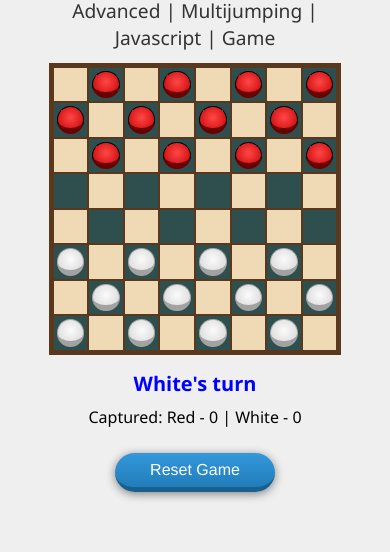
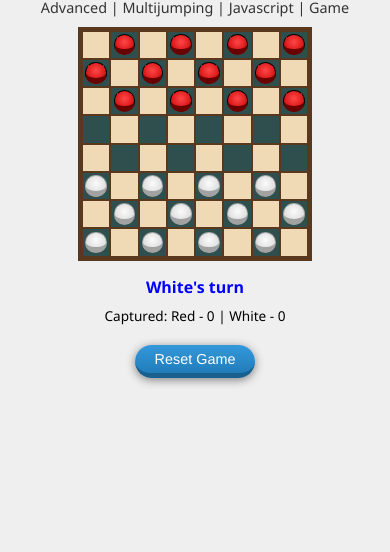
Before and after one commit to jacekbwwa/Checkers-multijump-JB, a plain HTML site: page index.html in a window 390 px wide. Shown: the part 339-891 px from the top of the page. Drawn offline with Linux system fonts and the light colour scheme.

Commit message:
A file was changed

```diff
--- a/styles.css
+++ b/styles.css
@@ -22,6 +22,7 @@ body {
 }
 .top {
     margin-bottom: 10px;
+    margin-top: 10px;
 }
 .title {
     color: dodgerblue;
@@ -89,6 +90,7 @@ h2 {
     cursor: pointer;
     box-sizing: border-box;
     transition: box-shadow 0.2s ease;
+
 }
 
 .piece.red {
@@ -104,7 +106,7 @@ h2 {
 }
 
 /* King indicator */
-.piece.king::after {
+ .piece.king::after {
     content: "♔";
     position: absolute;
     top: 5px;
@@ -116,7 +118,10 @@ h2 {
     text-shadow: 0 0 5px black;
     pointer-events: none;
     user-select: none;
+
+
 }
+
 
 #message {
     margin-top: 15px;
@@ -171,8 +176,7 @@ button:focus-visible {
 }
 
 /* Responsive adjustments */
-
-@media (min-width: 1281px) {
+@media (min-width: 1681px) {
     #board {
         max-width: 30vw;
         height: 30vw;
@@ -201,7 +205,121 @@ button:focus-visible {
         padding: 7px 12px;
         margin-top: 22px;
     }
+        .piece.king::after {
+        top: 5px;
+        left: 50%;
+        font-size: 30px;
+    }
+}
 
+
+@media (max-width: 1680px) {
+    #board {
+        max-width: 30vw;
+        height: 30vw;
+    }
+
+    h1 {
+        font-size: 2rem;
+    }
+
+    h2 {
+        font-size: 1.5rem;
+        margin-bottom: 10px;
+    }
+
+    #message {
+        font-size: 1.1rem;
+    }
+
+    #captured-info {
+        font-size: 0.95rem;
+    }
+
+    button {
+        width: 140px;
+        font-size: 0.95rem;
+        padding: 7px 12px;
+        margin-top: 22px;
+    }
+        .piece.king::after {
+        top: 5px;
+        left: 50%;
+        font-size: 30px;
+    }
+}
+
+@media (max-width: 1440px) {
+    #board {
+        max-width: 30vw;
+        height: 30vw;
+    }
+
+    h1 {
+        font-size: 2rem;
+    }
+
+    h2 {
+        font-size: 1.5rem;
+        margin-bottom: 10px;
+    }
+
+    #message {
+        font-size: 1.1rem;
+    }
+
+    #captured-info {
+        font-size: 0.95rem;
+    }
+
+    button {
+        width: 140px;
+        font-size: 0.95rem;
+        padding: 7px 12px;
+        margin-top: 22px;
+    }
+        .piece.king::after {
+        top: 5px;
+        left: 50%;
+        font-size: 20px;
+    }
+}
+
+@media (max-width: 1367px) {
+    #board {
+        max-width: 30vw;
+        height: 30vw;
+    }
+
+    h1 {
+        font-size: 2rem;
+    }
+
+    h2 {
+        font-size: 1.5rem;
+        margin-bottom: 10px;
+    }
+
+    #message {
+        font-size: 1.1rem;
+    }
+
+    #captured-info {
+        font-size: 0.95rem;
+    }
+
+    button {
+        width: 140px;
+        font-size: 0.95rem;
+        padding: 7px 12px;
+        margin-top: 22px;
+    }
+        .piece.king::after {
+        top: 5px;
+        left: 50%;
+        font-size: 20px;
+    }
+}
 @media (max-width: 1280px) {
     #board {
         max-width: 30vw;
@@ -233,16 +351,16 @@ button:focus-visible {
     }
 
     .piece.king::after {
-        top: 15px;
+        top: 1px;
         left: 50%;
-        font-size: 35px;
+        font-size: 12px;
     }
 }
 
-@media (max-width: 1024px) {
+@media (max-width: 1176px) {
     #board {
-        max-width: 60vw;
-        height: 60vw;
+        max-width: 30vw;
+        height: 30vw;
     }
 
     h1 {
@@ -271,14 +389,50 @@ button:focus-visible {
     .piece.king::after {
         top: 5px;
         left: 50%;
-        font-size: 20px;
+        font-size: 11px;
+    }
+}
+
+@media (max-width: 1023px) {
+    #board {
+        max-width: 100vw;
+        height: 100vw;
+    }
+
+    h1 {
+        font-size: 1.5rem;
+    }
+
+    h2 {
+        font-size: 1.5rem;
+        margin-bottom: 10px;
+    }
+
+    #message {
+        font-size: 1.5rem;
+    }
+
+    #captured-info {
+        font-size: 1rem;
+    }
+
+    button {
+        width: 140px;
+        font-size: 1rem;
+        padding: 7px 12px;
+        margin-top: 22px;
+    }
+    .piece.king::after {
+        top: 5px;
+        left: 50%;
+        font-size: 25px;
     }
 }
 
 @media (max-width: 820px) {
     #board {
-        max-width: 98vw;
-        height: 98vw;
+        max-width: 100vw;
+        height: 100vw;
     }
 
     h1 {
@@ -340,16 +494,18 @@ button:focus-visible {
         padding: 7px 12px;
         margin-top: 22px;
     }
-            .piece.king::after {
+    .piece.king::after {
         top: 1px;
         left: 50%;
         font-size: 12px;
     }
 }
 
-@media (max-width: 400px) {
-    body {
-        margin: 12px 8px 30px;
+
+@media (max-width: 430px) {
+    #board {
+        max-width: 60vw;
+        height: 60vw;
     }
 
     h1 {
@@ -374,9 +530,10 @@ button:focus-visible {
         padding: 6px 10px;
         margin-top: 20px;
     }
-        .piece.king::after {
+    .piece.king::after {
         top: 1px;
         left: 50%;
-        font-size: 10px;
+        font-size:10px;
+
     }
 }
```
